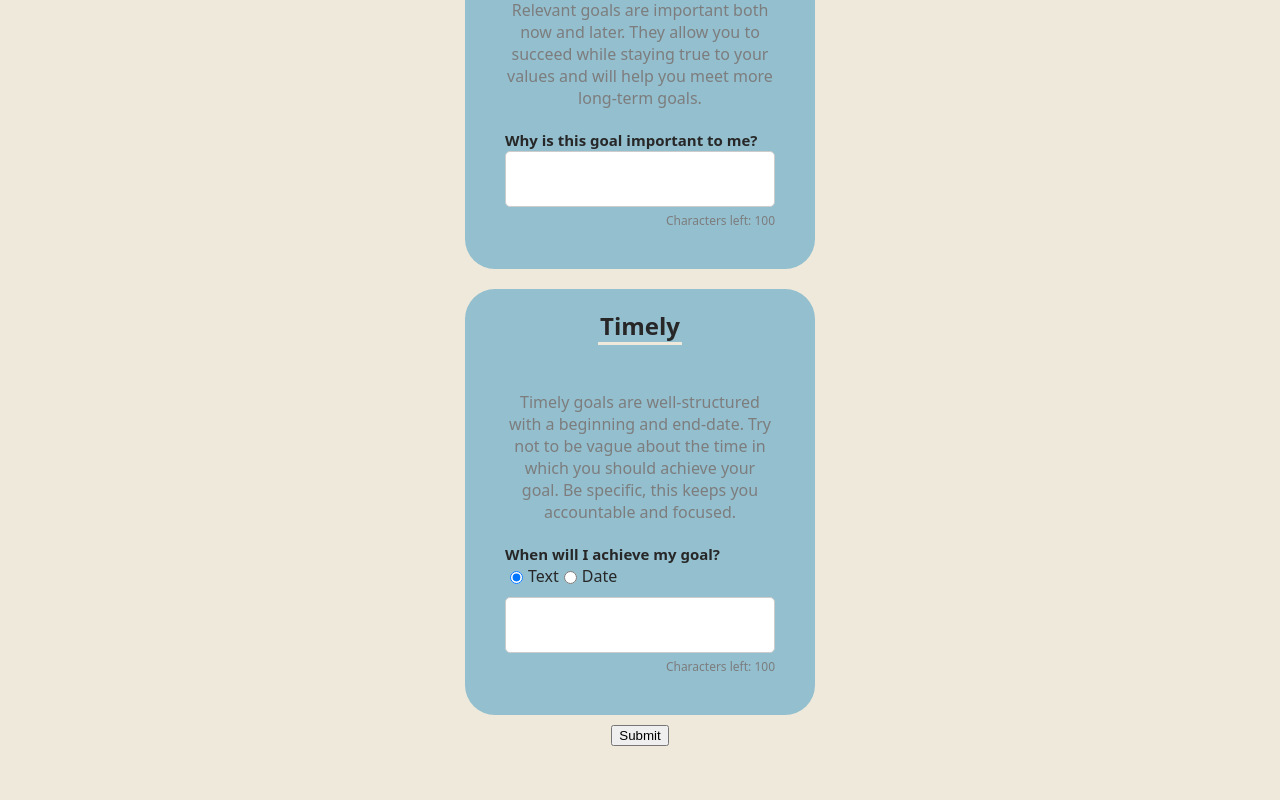
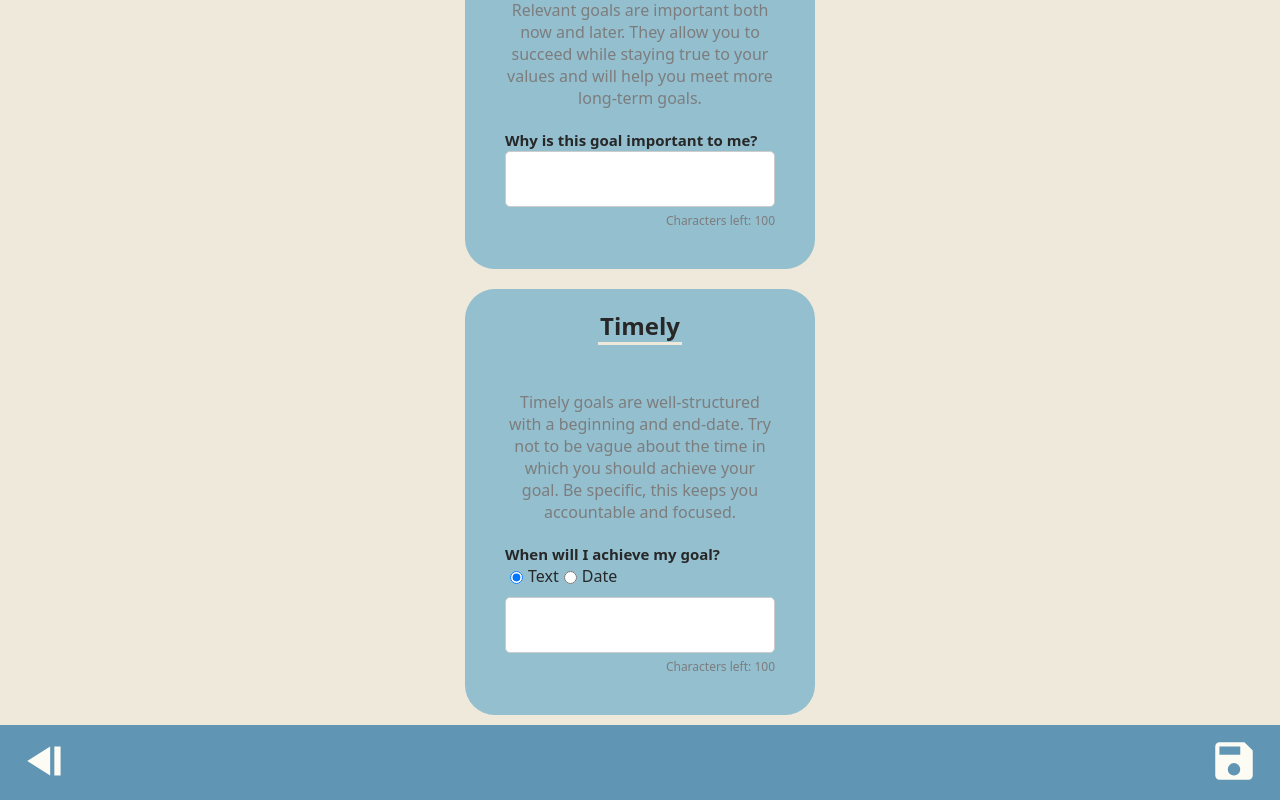
Before and after one commit to CorneliusMoe/Capstone-Cornelius, a Next.js app: page /create in a window 1280 px wide. Shown: the part 1707-2507 px from the top of the page. Before the commit the page ends 2453 px from the top, so only its background shows below. Built offline with nearby package versions, Linux system fonts and the light colour scheme.

Commit message:
add formpage footer and functionality

```diff
--- a/components/Form/index.js
+++ b/components/Form/index.js
@@ -1,7 +1,8 @@
 import { useRouter } from "next/router";
 import { useState } from "react";
 import GoalInput from "@/components/GoalInput/index";
-import { Card } from "../FormCard";
+import FooterFormPage from "../FormFooter";
+import Card from "../FormCard";
 import styled from "styled-components";
 
 const StyledForm = styled.form`
@@ -33,13 +34,12 @@ export default function Form({ addGoal, timelyOption, setTimelyOption }) {
 
   function handleSubmit(event) {
     event.preventDefault();
-    // Use formData object directly, no need to create FormData object
     addGoal(formData);
     router.push("/goallist");
   }
 
   return (
-    <StyledForm onSubmit={handleSubmit}>
+    <StyledForm id="form1" onSubmit={handleSubmit}>
       <Card>
         <GoalInput
           title="Be S.M.A.R.T."
@@ -113,7 +113,6 @@ export default function Form({ addGoal, timelyOption, setTimelyOption }) {
           onChange={handleFormChange}
         />
       </Card>
-      <button type="submit">Submit</button>
     </StyledForm>
   );
 }
--- a/components/FormCard/index.js
+++ b/components/FormCard/index.js
@@ -14,6 +14,6 @@ const CardContainer = styled.div`
   align-items: center;
 `;
 
-export const Card = ({ children }) => {
+export default function Card({ children }) {
   return <CardContainer>{children}</CardContainer>;
-};
+}
--- /dev/null
+++ b/components/FormFooter/index.js
@@ -0,0 +1,31 @@
+import styled from "styled-components";
+import SvgIcon from "../Icons";
+
+const FooterContainer = styled.footer`
+  display: flex;
+  justify-content: space-between;
+  align-items: center;
+  background-color: #6096b4;
+  padding: 10px;
+`;
+
+const IconButton = styled.button`
+  background: transparent;
+  border: none;
+  cursor: pointer;
+  margin: 0 5px;
+`;
+
+export default function FooterFormPage({ onBack }) {
+  return (
+    <FooterContainer>
+      {" "}
+      <IconButton onClick={onBack}>
+        <SvgIcon variant="backArrow" color="#fcfbf4" />
+      </IconButton>
+      <IconButton type="submit" form="form1" value="Submit">
+        <SvgIcon variant="contentSave" color="#fcfbf4" />
+      </IconButton>
+    </FooterContainer>
+  );
+}
--- a/pages/create/index.js
+++ b/pages/create/index.js
@@ -1,7 +1,11 @@
 import Form from "@/components/Form";
 import Header from "@/components/Header";
+import FooterFormPage from "@/components/FormFooter";
+import { useRouter } from "next/router";
 
 export default function FormPage({ addGoal, timelyOption, setTimelyOption }) {
+  const router = useRouter();
+
   function handleAddGoal(goalData) {
     addGoal(goalData);
   }
@@ -14,6 +18,7 @@ export default function FormPage({ addGoal, timelyOption, setTimelyOption }) {
         timelyOption={timelyOption}
         setTimelyOption={setTimelyOption}
       />
+      <FooterFormPage onBack={() => router.push("/")} />
     </>
   );
 }
```
